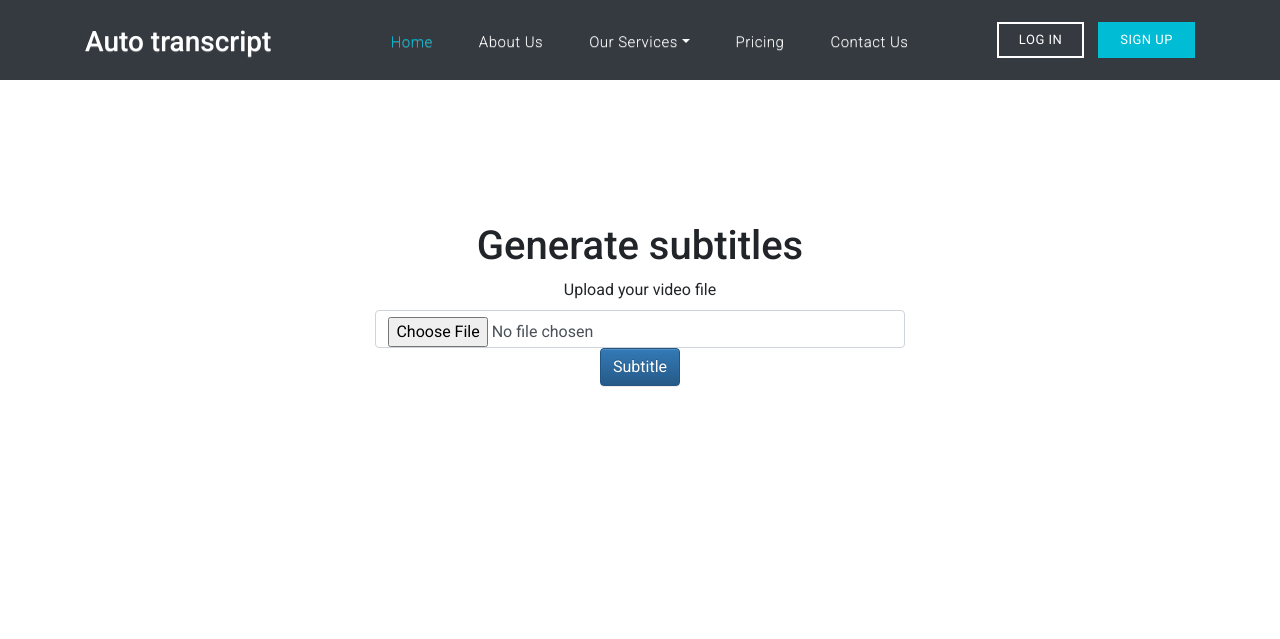
After one commit to rollanda21/transcriber-tool, a Flask app: page /upload_video in a window 1280 px wide. The commit adds this page. Shown: the top 639 px of the page. Run offline with Flask 2, Linux system fonts and the light colour scheme; some libraries are stand-ins or nearby versions.

Commit message:
video upload form completed

```diff
--- a/flaskr/templates/base.html
+++ b/flaskr/templates/base.html
@@ -55,7 +55,7 @@
                 <a class="nav-link dropdown-toggle" href="" id="navbarDropdown" role="button" data-toggle="dropdown" aria-haspopup="true" aria-expanded="false">Our Services</a>
                 <div class="dropdown-menu" aria-labelledby="navbarDropdown">
                   <a class="dropdown-item" href="/upload_audio">Transcription</a>
-                  <a class="dropdown-item" href="/subtitle">Subtitling</a>
+                  <a class="dropdown-item" href="/upload_video">Subtitling</a>
                   <a class="dropdown-item" href="/record">Voice recording</a>
                 </div>
                 </li>
--- /dev/null
+++ b/flaskr/templates/upload_video.html
@@ -0,0 +1,39 @@
+{% extends "base.html" %}
+{%block title%} Home {%endblock%}
+
+{% block content %}
+<div class="transcribe" id="transcribe">
+
+    <div class="container-fluid">
+        <div class="row">
+            <div class="col-md-12 form-wraper">
+
+                <h1 class="text-center">Generate subtitles</h1>
+                <div class="transcribe-form">
+
+
+                    <form action = "" method = "POST"  enctype = "multipart/form-data" class="transcribe-form">
+                        <label class="form-label text-center" for="customFile">Upload your video file</label>
+                        <input type = "file" name = "file" class="form-control" id="customFile" accept=".mp3, .wav" />
+                        <button type="submit" class="btn btn-primary">Subtitle</button>
+
+
+                    </form>
+                </div>
+            </div>
+
+        </div>
+    </div>
+
+
+
+</div>
+
+
+
+
+
+
+
+
+{% endblock%}
--- a/flaskr/views.py
+++ b/flaskr/views.py
@@ -168,7 +168,26 @@ def transcribe():
     return render_template("transcribe.html", transcript=transcript, len=len(transcript), error='sorry, something went wrong!', filename=filename)
 
 
-
+# Generate subtitles
+@views.route('/upload_video', methods = ['GET', 'POST'])
+def upload_video():
+    if request.method == 'POST':
+        # check if the post request has the file part
+        if 'file' not in request.files:
+            flash('No file part')
+            return redirect(request.url)
+        file = request.files['file']
+        # If the user does not select a file, the browser submits an
+        # empty file without a filename.
+        if file.filename == '':
+            flash('No selected file')
+            return redirect(request.url)
+        if file and allowed_file(file.filename):
+            global filename
+            filename = secure_filename(file.filename)
+            file.save(os.path.join(app.config['UPLOAD_FOLDER'], filename))
+            return redirect(url_for('views.transcribe', name=filename))
+    return render_template('upload_video.html')
 @views.route('/subtitle')
 def subtitle():
     return render_template("subtitle.html")
```
